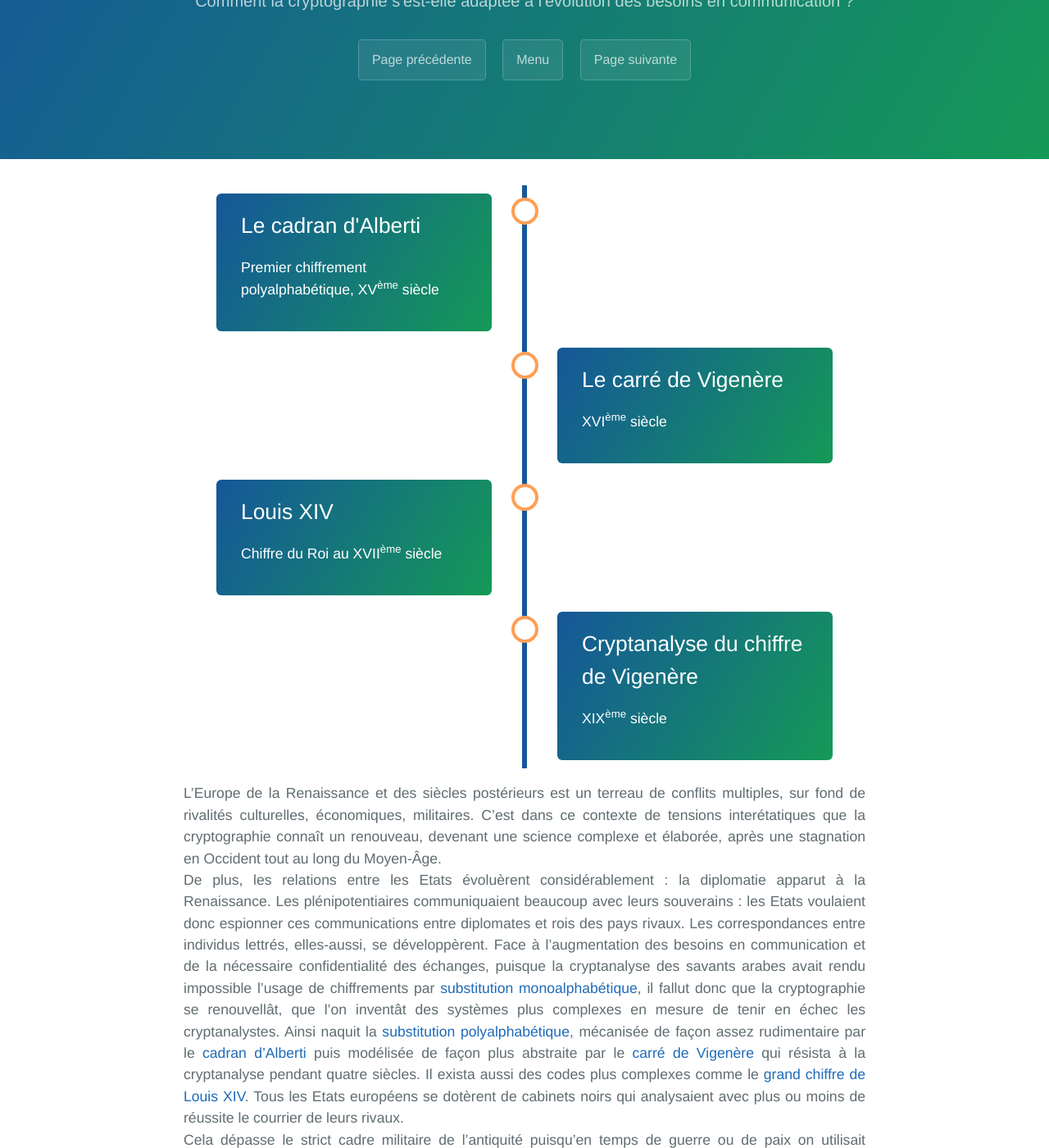
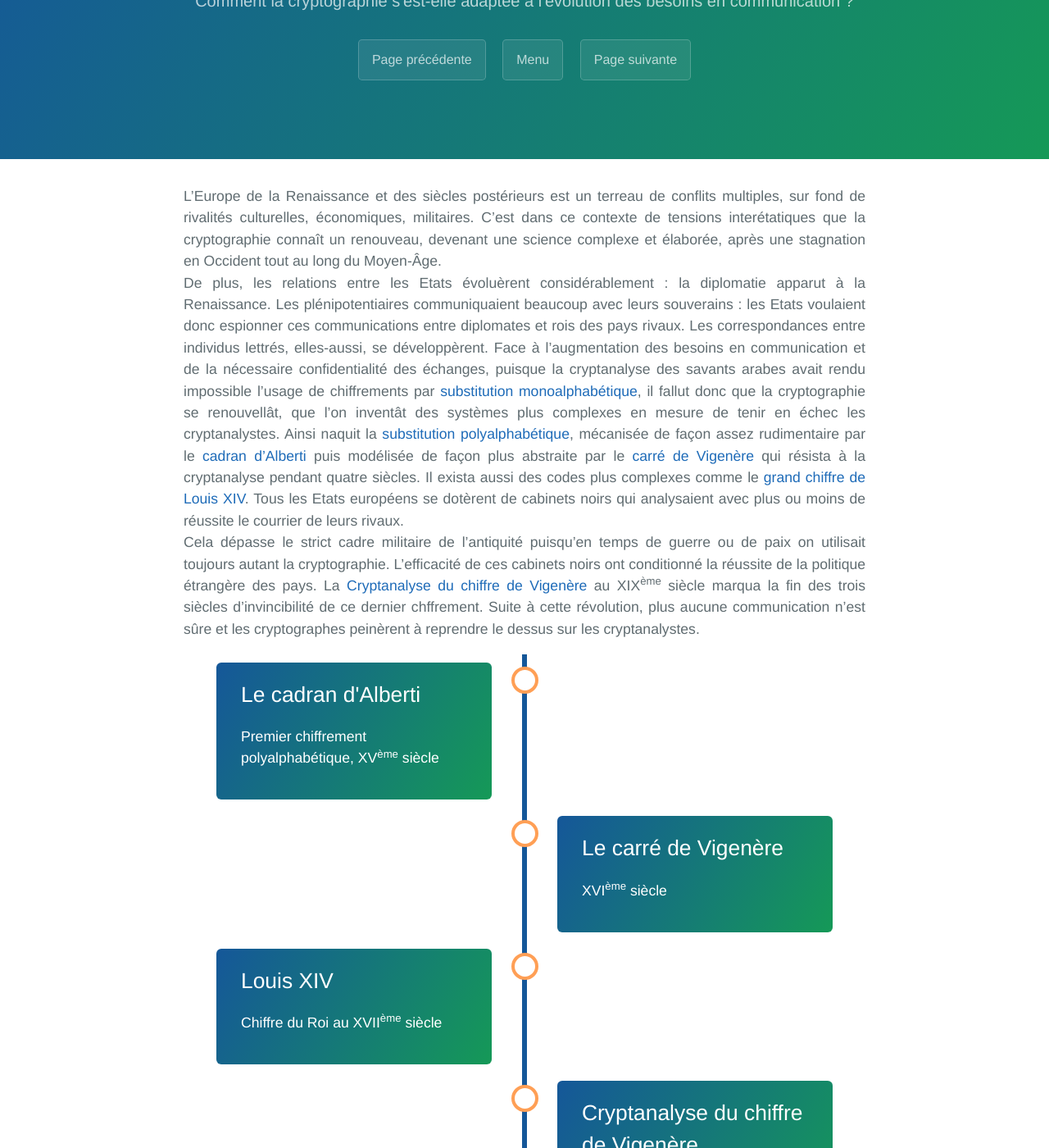
Before and after one commit to SamuelGallay/CryptoTPE, a Jekyll site: the page built from pages/2_TempsModernes/0_index.md, in a window 1280 px wide and 1400 px high, scrolled down 204 px. Shown: the whole window at 82% size. Built offline with Jekyll 4.4.1, drawn with Linux system fonts in a browser that asks for light colours; our own code applies the rules of GitHub Pages for plain Markdown files; some of the changed lines change nothing that is shown.

Commit message:
Update 0_index.md

```diff
--- a/pages/2_TempsModernes/0_index.md
+++ b/pages/2_TempsModernes/0_index.md
@@ -5,6 +5,11 @@ precedente: /antiquite/
 suivante: /guerres/
 ---
 
+L’Europe de la Renaissance et des siècles postérieurs est un terreau de conflits multiples, sur fond de rivalités culturelles, économiques, militaires. C’est dans ce contexte de tensions interétatiques que la cryptographie connaît un renouveau, devenant une science complexe et élaborée, après une stagnation en Occident tout au long du Moyen-Âge. \\
+De plus, les relations entre les Etats évoluèrent considérablement : la diplomatie apparut à la Renaissance. Les plénipotentiaires communiquaient beaucoup avec leurs souverains : les Etats voulaient donc espionner ces communications entre diplomates et rois des pays rivaux. Les correspondances entre individus lettrés, elles-aussi, se développèrent.
+Face à l'augmentation des besoins en communication et de la nécessaire confidentialité des échanges, puisque la cryptanalyse des savants arabes avait rendu impossible l'usage de chiffrements par [substitution monoalphabétique]({{ "/glossaire/" | relative_url }}), il fallut donc que la cryptographie se renouvellât, que l'on inventât des systèmes plus complexes en mesure de tenir en échec les cryptanalystes.
+Ainsi naquit la [substitution polyalphabétique]({{ "/glossaire/" | relative_url }}), mécanisée de façon assez rudimentaire par le [cadran d’Alberti]({{ "/alberti/" | relative_url }}) puis modélisée de façon plus abstraite par le [carré de Vigenère]({{ "/vigenere/" | relative_url }}) qui résista à la cryptanalyse pendant quatre siècles. Il exista aussi des codes plus complexes comme le  [grand chiffre de Louis XIV]({{ "/louis14/" | relative_url }}). Tous les Etats européens se dotèrent de cabinets noirs qui analysaient avec plus ou moins de réussite le courrier de leurs rivaux. \\
+Cela dépasse le strict cadre militaire de l’antiquité puisqu’en temps de guerre ou de paix on utilisait toujours autant la cryptographie. L’efficacité de ces cabinets noirs ont conditionné la réussite de la politique étrangère des pays. La [Cryptanalyse du chiffre de Vigenère]({{ "/cryptanalyse-vigenere/" | relative_url }}) au XIX<SUP>ème</SUP> siècle marqua la fin des trois siècles d'invincibilité de ce dernier chffrement. Suite à cette révolution, plus aucune communication n'est sûre et les cryptographes peinèrent à reprendre le dessus sur les cryptanalystes.
 
 <link rel="stylesheet" href="{{ '/assets/css/timeline.css' | relative_url }}">
 <div class="timeline">
@@ -46,9 +51,3 @@ suivante: /guerres/
  </div>
 
 </div>
-
-L’Europe de la Renaissance et des siècles postérieurs est un terreau de conflits multiples, sur fond de rivalités culturelles, économiques, militaires. C’est dans ce contexte de tensions interétatiques que la cryptographie connaît un renouveau, devenant une science complexe et élaborée, après une stagnation en Occident tout au long du Moyen-Âge. \\
-De plus, les relations entre les Etats évoluèrent considérablement : la diplomatie apparut à la Renaissance. Les plénipotentiaires communiquaient beaucoup avec leurs souverains : les Etats voulaient donc espionner ces communications entre diplomates et rois des pays rivaux. Les correspondances entre individus lettrés, elles-aussi, se développèrent.
-Face à l'augmentation des besoins en communication et de la nécessaire confidentialité des échanges, puisque la cryptanalyse des savants arabes avait rendu impossible l'usage de chiffrements par [substitution monoalphabétique]({{ "/glossaire/" | relative_url }}), il fallut donc que la cryptographie se renouvellât, que l'on inventât des systèmes plus complexes en mesure de tenir en échec les cryptanalystes.
-Ainsi naquit la [substitution polyalphabétique]({{ "/glossaire/" | relative_url }}), mécanisée de façon assez rudimentaire par le [cadran d’Alberti]({{ "/alberti/" | relative_url }}) puis modélisée de façon plus abstraite par le [carré de Vigenère]({{ "/vigenere/" | relative_url }}) qui résista à la cryptanalyse pendant quatre siècles. Il exista aussi des codes plus complexes comme le  [grand chiffre de Louis XIV]({{ "/louis14/" | relative_url }}). Tous les Etats européens se dotèrent de cabinets noirs qui analysaient avec plus ou moins de réussite le courrier de leurs rivaux. \\
-Cela dépasse le strict cadre militaire de l’antiquité puisqu’en temps de guerre ou de paix on utilisait toujours autant la cryptographie. L’efficacité de ces cabinets noirs ont conditionné la réussite de la politique étrangère des pays. La [Cryptanalyse du chiffre de Vigenère]({{ "/cryptanalyse-vigenere/" | relative_url }}) au XIX<SUP>ème</SUP> siècle marqua la fin des trois siècles d'invincibilité de ce dernier chffrement. Suite à cette révolution, plus aucune communication n'est sûre et les cryptographes peinèrent à reprendre le dessus sur les cryptanalystes.
```
